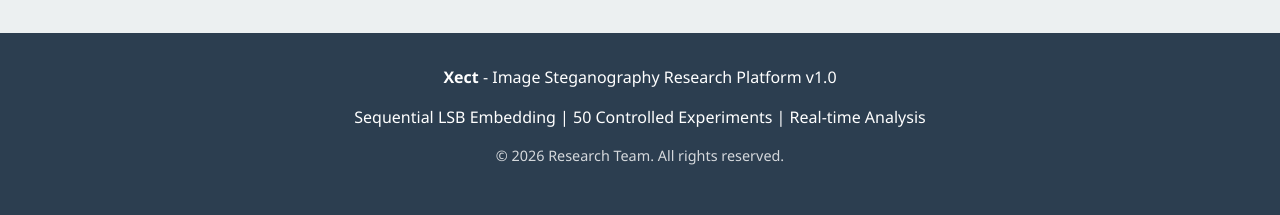
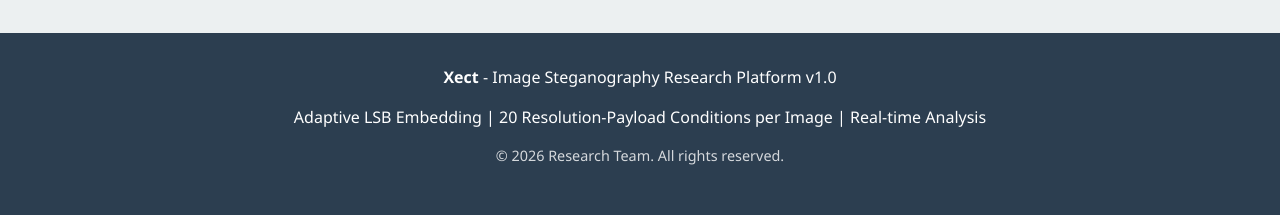
Before and after one commit to persom-netizen/steganography, a Flask app: page /session/new in a window 1280 px wide. Shown: the part 1307-1522 px from the top of the page. Run offline with Flask 3, Linux system fonts and the light colour scheme; some libraries are stand-ins or nearby versions.

Commit message:
Refresh adaptive LSB copy
Agent-Logs-Url: https://github.com/persom-netizen/steganography/sessions/096f81c5-9997-4954-ad62-9c07eafc1b45

Co-authored-by: persom-netizen <230533652+persom-netizen@users.noreply.github.com>

```diff
--- a/templates/base.html
+++ b/templates/base.html
@@ -228,7 +228,7 @@
     <footer>
         <div class="container-lg">
             <p><strong>Xect</strong> - Image Steganography Research Platform v1.0</p>
-            <p>Sequential LSB Embedding | 50 Controlled Experiments | Real-time Analysis</p>
+            <p>Adaptive LSB Embedding | 20 Resolution-Payload Conditions per Image | Real-time Analysis</p>
             <p style="font-size: 0.9rem; margin-top: 1rem; opacity: 0.8;">
                 &copy; 2026 Research Team. All rights reserved.
             </p>
```
Also changed, not shown: README.md.
